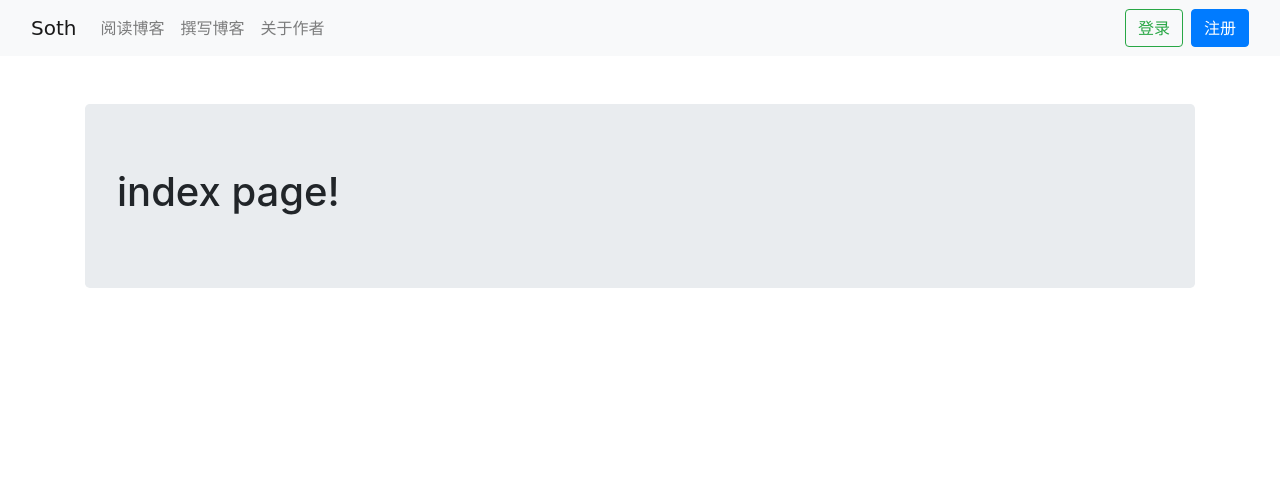
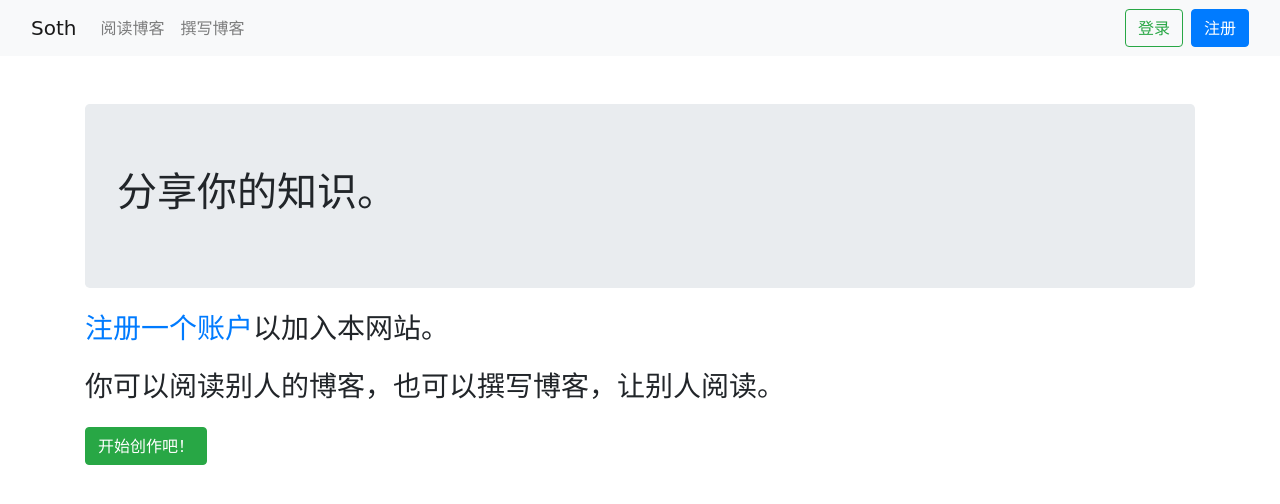
Before and after one commit to zyxjeek/Soth, a Django app: page / in a window 1280 px wide. Shown: the top 504 px of the page. Run offline with Django 3.2, Linux system fonts and the light colour scheme; some libraries are stand-ins or nearby versions; some web fonts are replaced.

Commit message:
write index page

```diff
--- a/Soth/settings.py
+++ b/Soth/settings.py
@@ -25,7 +25,7 @@ BASE_DIR = Path(__file__).resolve().parent.parent
 SECRET_KEY = 'django-insecure-f0cle1g_%*@5jjpnh*71-6u#hj=d=!#m-jh3h0c&3at8@ymj(a'
 
 # SECURITY WARNING: don't run with debug turned on in production!
-DEBUG = False
+DEBUG = True
 
 ALLOWED_HOSTS = ['localhost', 'soth.blog', 'mysoth.herokuapp.com']
 
--- a/blog/urls.py
+++ b/blog/urls.py
@@ -3,5 +3,6 @@ from . import views
 
 
 urlpatterns = [
-    path('', views.index, name="index")
+    path('', views.index, name="index"),
+
 ]
--- a/templates/base.html
+++ b/templates/base.html
@@ -24,9 +24,6 @@
           </li>
           <li class="nav-item">
             <a class="nav-link" href="#">撰写博客</a>
-          </li>
-          <li class="nav-item">
-            <a class="nav-link" href="#">关于作者</a>
           </li>
         </ul>
         {% if user.is_authenticated %}
--- a/templates/index.html
+++ b/templates/index.html
@@ -1,5 +1,10 @@
 {% extends 'base.html' %}
 {% block title %}首页{% endblock %}
 {% block content %}
-  <div class="jumbotron my-4"><h1>index page!</h1></div>
+  <div class="jumbotron my-4"><h1>分享你的知识。</h1></div>
+  <h3>
+    <a href="{% url 'signup' %}">注册一个账户</a>以加入本网站。
+  </h3>
+  <h3 class="my-4">你可以阅读别人的博客，也可以撰写博客，让别人阅读。</h3>
+  <a href="#" class="btn btn-success">开始创作吧！</a>
 {% endblock %}
```
